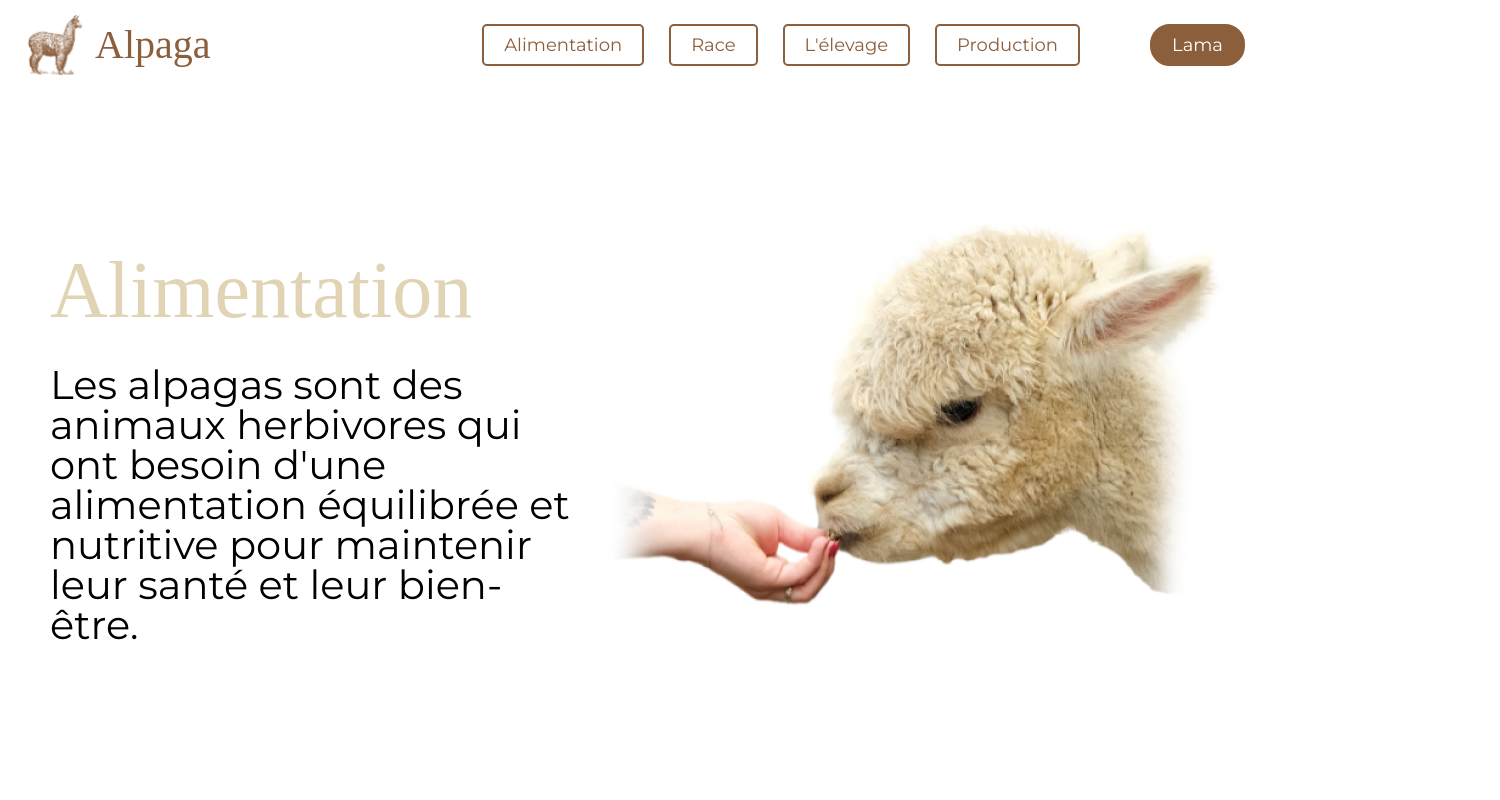
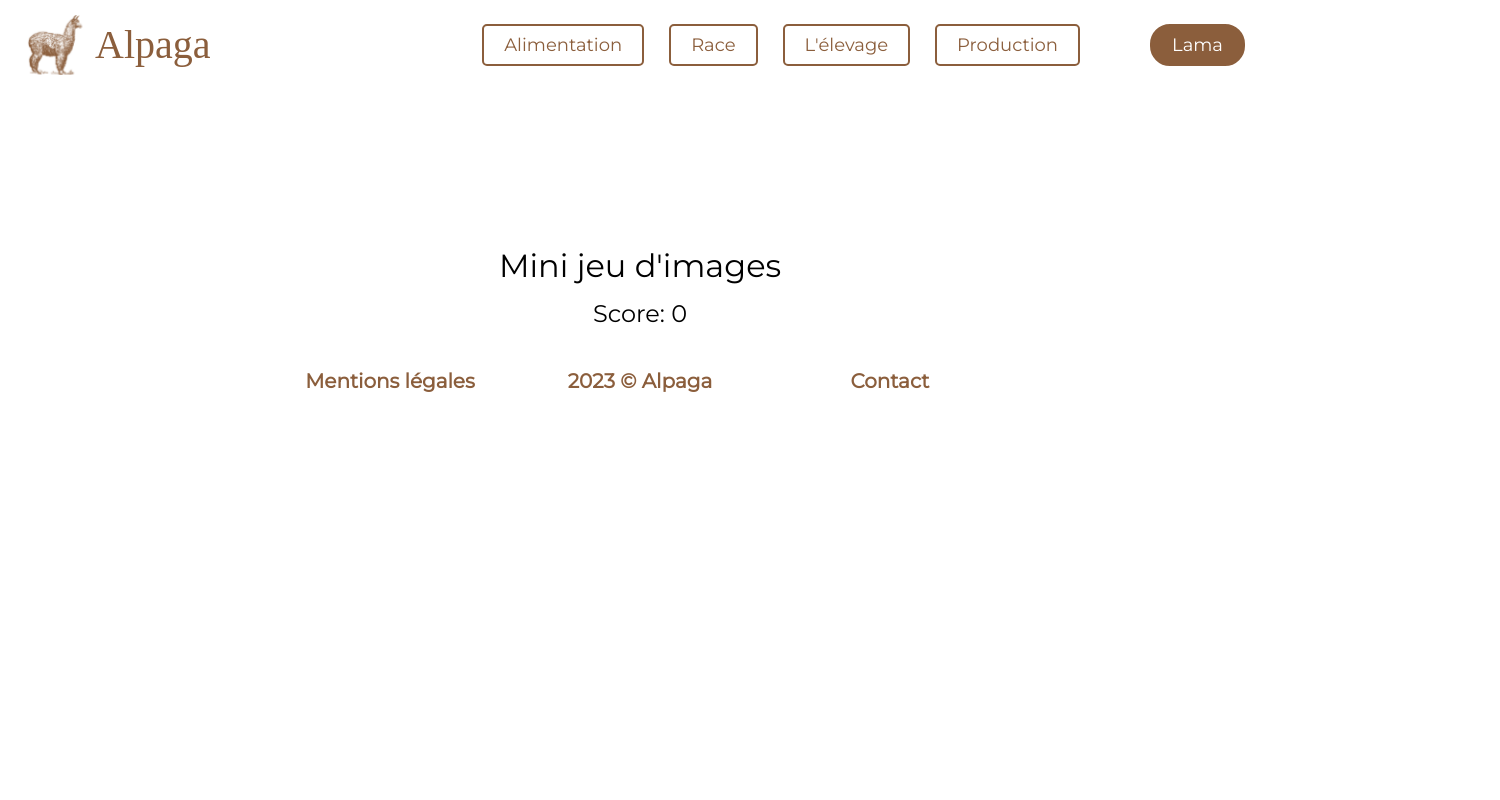
Before and after one commit to julien382/Alpaga, a React (Create React App) app: page /production in a window 1280 px wide. Shown: the top 800 px of the page, 1500 px wide, since content can reach past the window. Built offline with nearby package versions, Linux system fonts and the light colour scheme; a web font is replaced by a local one.

Commit message:
create page production for test imageChoiceGame

```diff
--- a/src/components/App.js
+++ b/src/components/App.js
@@ -11,6 +11,7 @@ import Error from "../pages/Error/Error";
 import Alpaga from "../pages/Alpaga/Alpaga";
 import Lama from "../pages/Lama/Lama";
 import Alimentation from "../pages/Alimentation/Alimentation";
+import Production from "../pages/Production/Production";
 
 function App() {
 
@@ -22,7 +23,7 @@ function App() {
         <Route path="/alimentation" element={<Alimentation />} />
         <Route path="/race" element={<Alimentation />} />
         <Route path="/elevage" element={<Alimentation />} />
-        <Route path="/production" element={<Alimentation />} />
+        <Route path="/production" element={<Production />} />
         <Route path="/*" element={<Error />} />
         <Route path="/lama" element={<Lama />} />
       </Routes>
--- /dev/null
+++ b/src/pages/Production/Production.css
@@ -0,0 +1,32 @@
+.image-game {
+    display: flex;
+    flex-direction: column;
+    align-items: center;
+    margin-top: 250px;
+  }
+
+.image-game > h1 {
+    font-size: 2rem;
+    margin-bottom: 20px;
+}
+
+.image-game > p {
+    font-size: 1.5rem;
+    margin-bottom: 20px;
+}
+
+.image-game > img {
+    width: 300px;
+    height: 200px;
+    margin: 10px;
+    cursor: pointer;
+    transition: transform 0.2s ease-in-out;
+}
+
+.image-game > img:hover {
+    transform: scale(1.1);
+}
+
+.selected {
+    border: 3px solid blue;
+}
--- /dev/null
+++ b/src/pages/Production/Production.jsx
@@ -0,0 +1,63 @@
+import './Production.css';
+import React, { useState } from 'react';
+import alpagaMain from "../../assets/alpagaAlimentation.png";
+import alpagaBrown from "../../assets/alpagaBrown.png";
+import Lama from "../../assets/alpaca-5564884_1280_preview_rev_1.png";
+import Lamalogo from "../../assets/logoAlpaga.png";
+
+const images = [
+  { src: alpagaMain, alt: 'Lama 1' },
+  { src: alpagaBrown, alt: 'Lama 2' },
+  { src: Lama, alt: 'Alpaga 1' },
+  { src: Lamalogo, alt: 'Alpaga 2' },
+];
+
+const Production = () => {
+
+  const [score, setScore] = useState(0);
+  const [correctImage, setCorrectImage] = useState('');
+  const [selectedImage, setSelectedImage] = useState(null);
+
+  function handleImageClick(image) {
+    if (image === correctImage) {
+      setScore(score + 1);
+    }
+    selectRandomImages();
+  }
+
+  function selectRandomImages() {
+    const alpagaIndex = Math.floor(Math.random() * 2) + 2; // Index of alpaga image
+    let lamaIndex = Math.floor(Math.random() * 2); // Index of lama image
+    while (lamaIndex === alpagaIndex % 2) {
+      lamaIndex = Math.floor(Math.random() * 2);
+    }
+    setSelectedImage([images[alpagaIndex], images[lamaIndex]]);
+    setCorrectImage(alpagaIndex === 2 ? 'alpaga' : 'lama');
+  }
+
+    return (
+      <div className="image-game">
+        <h1>Mini jeu d'images</h1>
+        <p>Score: {score}</p>
+        {selectedImage !== null && (
+          <div>
+            <p>test</p>
+            <img
+              src={selectedImage[0].src}
+              alt={selectedImage[0].alt}
+              onClick={() => handleImageClick('alpaga')}
+              className={correctImage === 'alpaga' ? 'selected' : ''}
+            />
+            <img
+              src={selectedImage[1].src}
+              alt={selectedImage[1].alt}
+              onClick={() => handleImageClick('lama')}
+              className={correctImage === 'lama' ? 'selected' : ''}
+            />
+          </div>
+        )}
+      </div>
+    );
+  }
+
+export default Production
```
